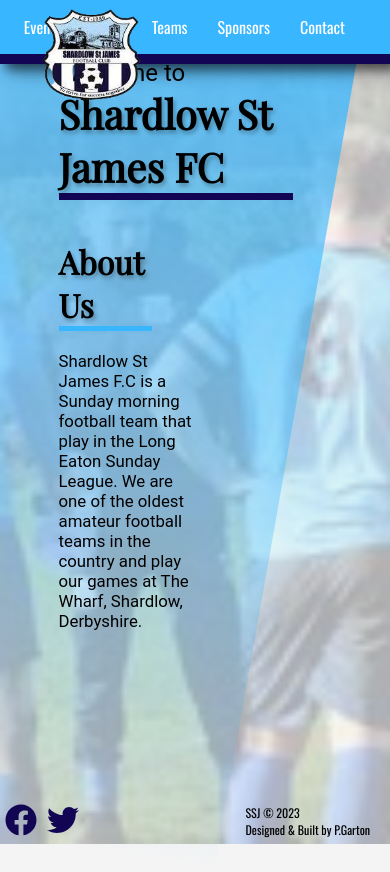
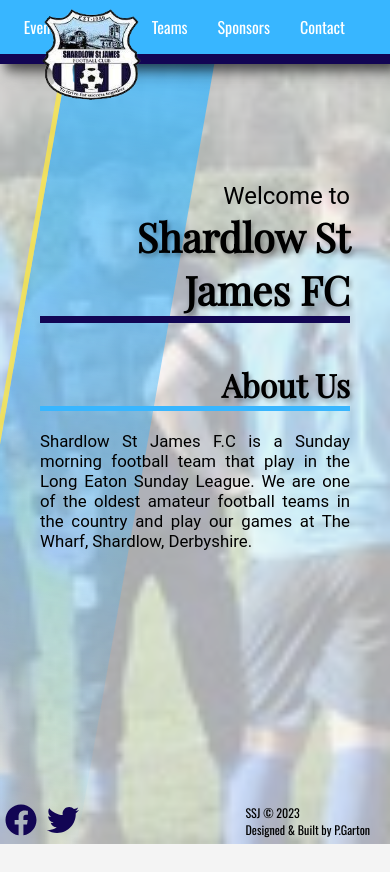
Before and after one commit to paulg44/shardlow_st_james, a React (Create React App) app in the folder ssj/: page / in a window 390 px wide. After the commit the page ends 851 px from the top, so only its background shows below. Built offline with nearby package versions, Linux system fonts and the light colour scheme.

Commit message:
media queries homepage

```diff
--- a/ssj/src/Components/Pages/Homepage/Homepage.css
+++ b/ssj/src/Components/Pages/Homepage/Homepage.css
@@ -47,3 +47,35 @@
   z-index: -10;
   opacity: 0.3;
 }
+
+@media (max-width: 1000px) {
+  .homepage {
+    width: auto;
+    height: fit-content;
+    text-align: right;
+  }
+
+  .homepageWrapper {
+    width: fit-content;
+    height: 80vh;
+    margin: 0 40px;
+    display: flex;
+    flex-direction: column;
+    justify-content: center;
+  }
+
+  .about h2 {
+    text-align: right;
+    width: 100%;
+  }
+
+  .aboutDesc {
+    width: auto;
+    text-align: justify;
+  }
+
+  .homepageObject {
+    width: 150px;
+    left: 0;
+  }
+}
--- a/ssj/src/Components/SmallComponents/NavBar/NavBar.css
+++ b/ssj/src/Components/SmallComponents/NavBar/NavBar.css
@@ -56,3 +56,6 @@
     visibility: visible;
   }
 }
+
+@media (max-width: 1000px) {
+}
```
